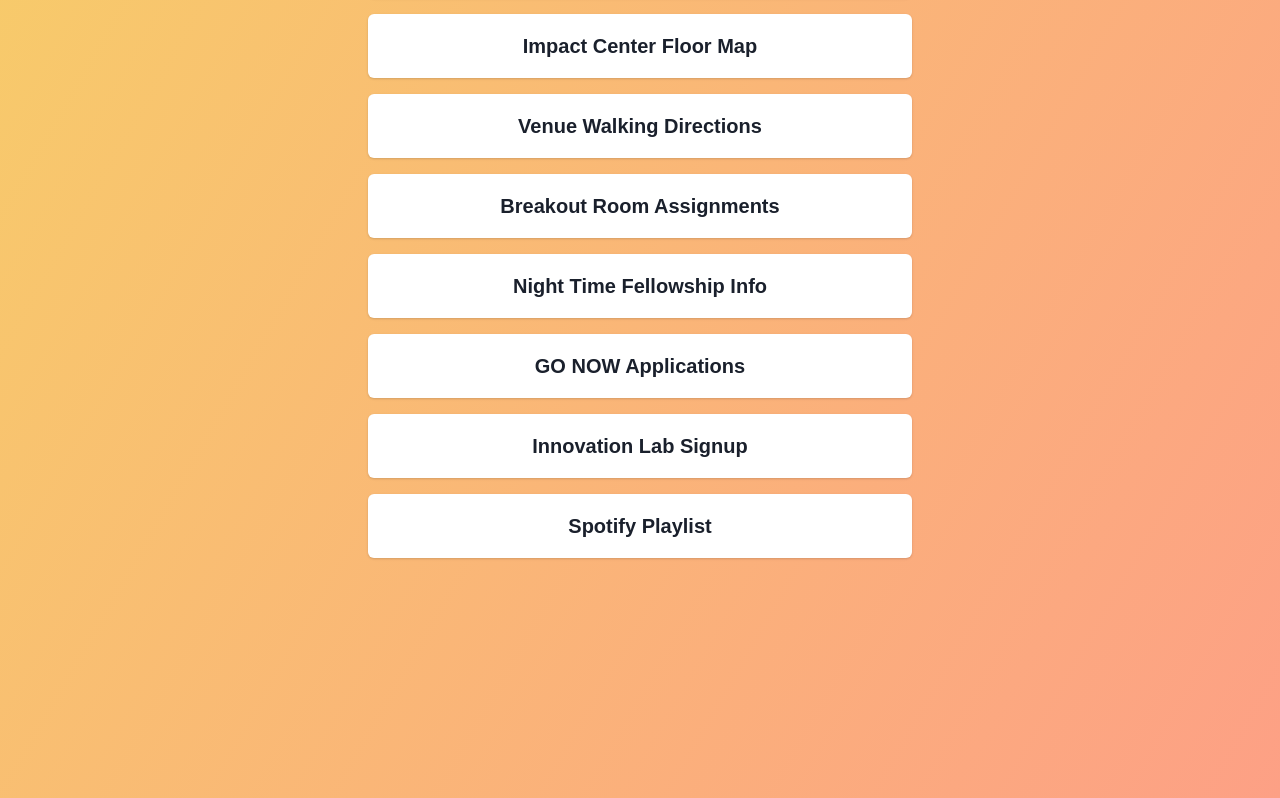
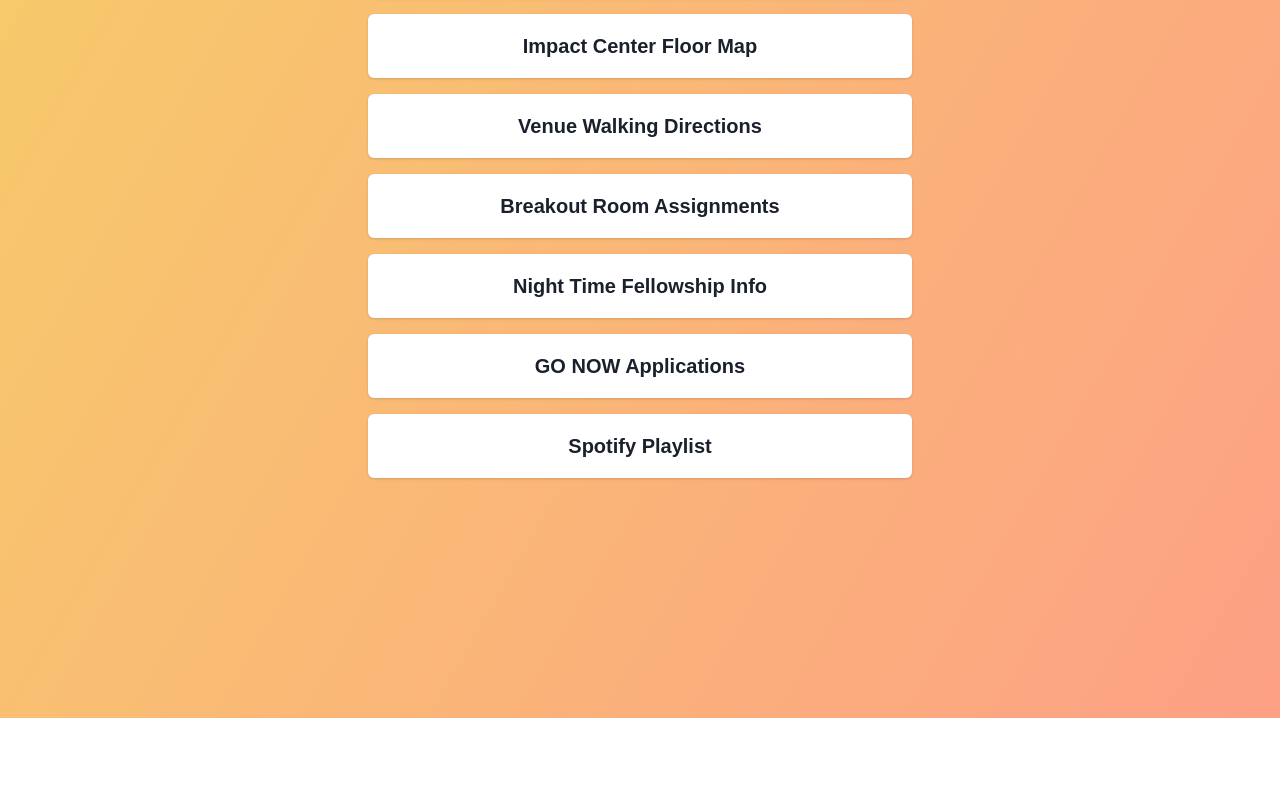
Before and after one commit to ksuhartono97/info.ariseasia.org, a React (Create React App) app: page / in a window 1280 px wide. Shown: the part 666-1464 px from the top of the page. After the commit the page ends 1384 px from the top, so only its background shows below. Built offline with nearby package versions, Linux system fonts and the light colour scheme; a web font is replaced by a local one.

Commit message:
Edit breakout room name and remove innovation lab

```diff
--- a/src/components/MainContainer.js
+++ b/src/components/MainContainer.js
@@ -28,10 +28,6 @@ const MainContainer = () => {
     {
       title: "GO NOW Applications",
       link: "https://form.jotform.com/231630446225449",
-    },
-    {
-      title: "Innovation Lab Signup",
-      link: "/innovation-lab.pdf",
     },
     {
       title: "Spotify Playlist",
@@ -191,7 +187,7 @@ const MainContainer = () => {
       <Route
         path="/breakouts"
         element={
-          <LayoutContainer title="Breakout Room Assignments">
+          <LayoutContainer title="Country/Region Breakout Room Assignments">
             <TableSection items={breakoutItems} />
           </LayoutContainer>
         }
```
